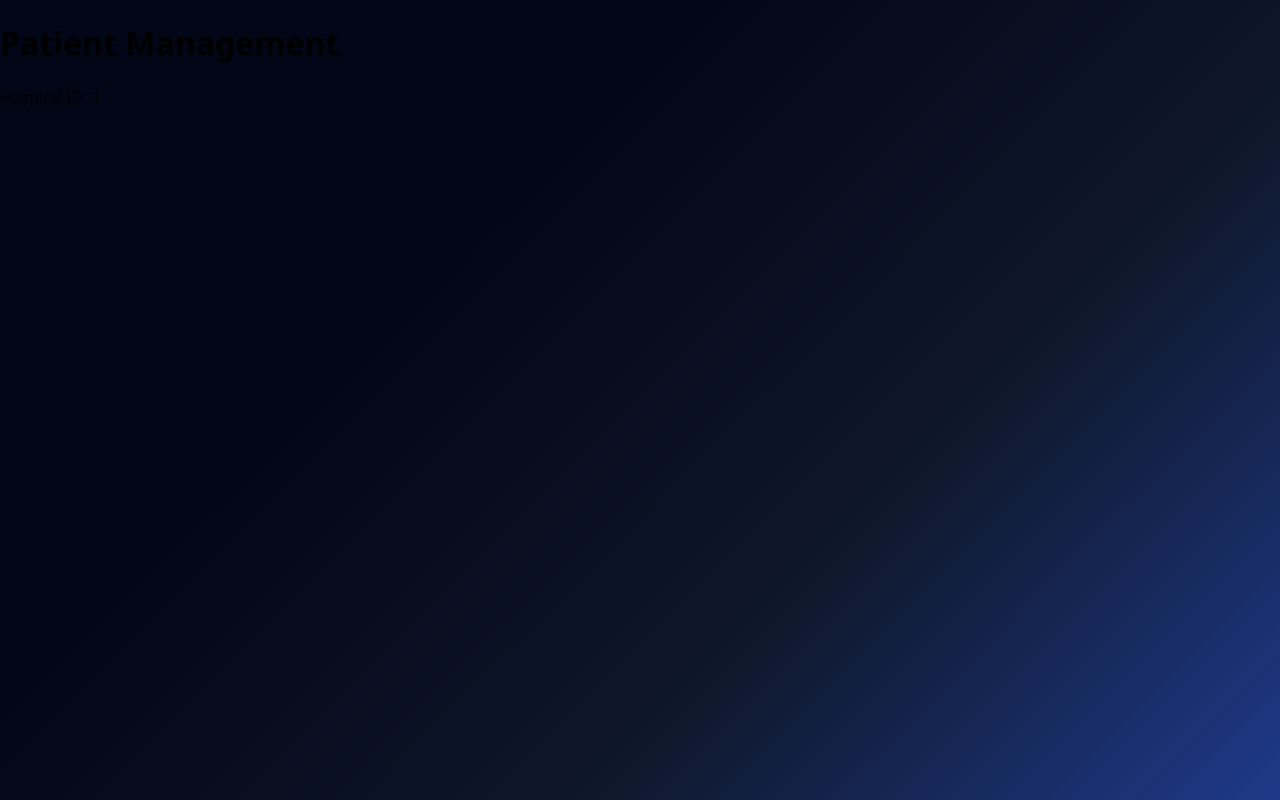
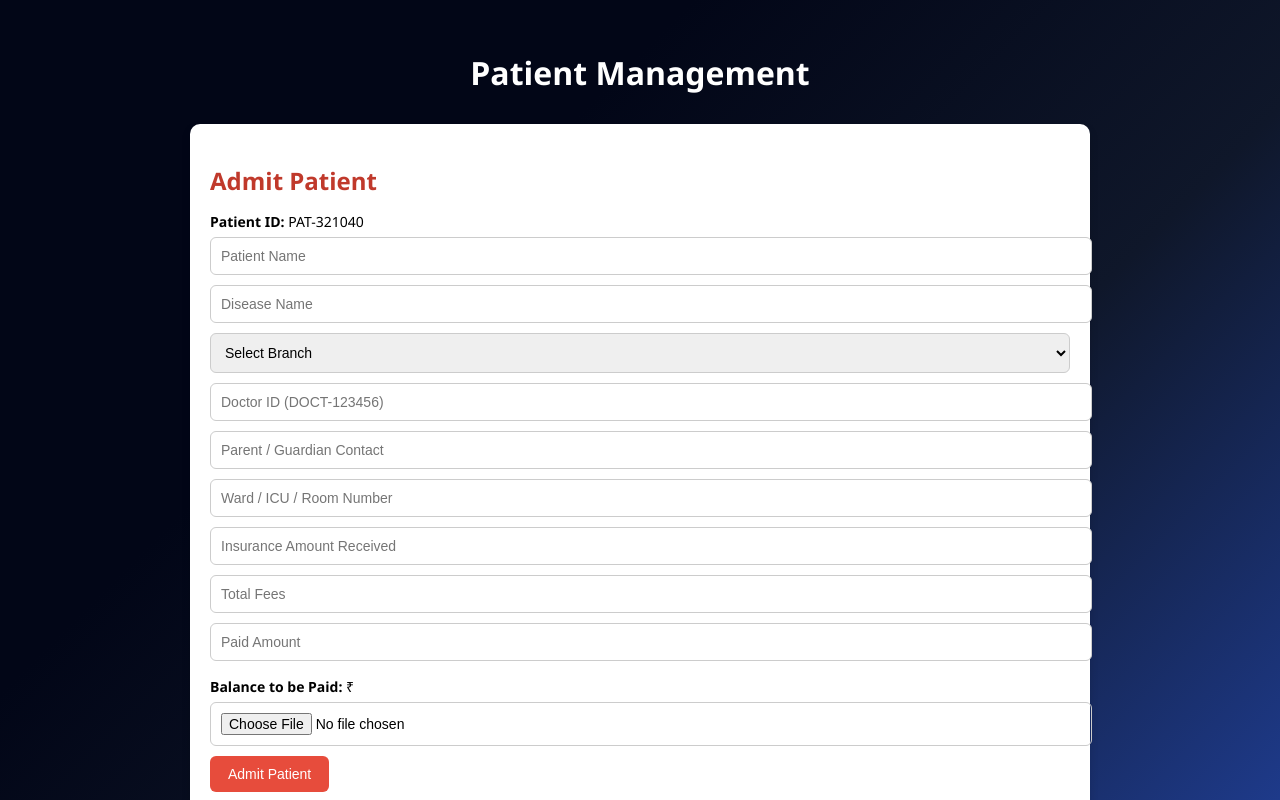
Before and after one commit to Shreyas-ven/DocRounds, a React (Create React App) app in the folder frontend/: page /hospital/1/patient-management in a window 1280 px wide. Shown: the top 800 px of the page. Built offline with nearby package versions, Linux system fonts and the light colour scheme.

Commit message:
Pushing saturday night

```diff
--- a/frontend/src/App.js
+++ b/frontend/src/App.js
@@ -17,6 +17,7 @@ import InsurancePage from "./pages/InsurancePage";
 import HospitalDashboard from "./pages/HospitalDashboard";
 import PatientManagement from "./pages/PatientManagement";
 import BloodRequirementManagement from "./pages/BloodRequirementManagement";
+import BloodBankDashboard from "./pages/BloodBankDashboard";
 
 function App() {
   return (
@@ -27,6 +28,7 @@ function App() {
         <Route path="/patient-login" element={<PatientLoginPage />} />
         <Route path="/hospital-login" element={<HospitalLoginPage />} />
         <Route path="/hospital-register" element={<HospitalRegisterPage />} />
+        <Route path="/blood-bank-dashboard" element={<BloodBankDashboard />} />
         <Route path="/contact" element={<ContactPage />} />
         <Route path="/terms" element={<TermsPage />} />
 
--- /dev/null
+++ b/frontend/src/pages/BloodBankDashboard.js
@@ -0,0 +1,94 @@
+import React, { useEffect, useState } from "react";
+import "../styles/BloodBankDashboard.css";
+
+function BloodBankDashboard() {
+  const [bloodRequests, setBloodRequests] = useState([]);
+
+  useEffect(() => {
+  fetch("http://localhost:5000/api/blood/all")
+    .then(res => res.json())
+    .then(data => setBloodRequests(data))
+    .catch(err => console.error(err));
+}, []);
+
+
+  const calculateRemainingTime = (date, time) => {
+    const target = new Date(`${date}T${time}`);
+    const now = new Date();
+    const diff = target - now;
+
+    if (diff <= 0) return "Time Over";
+
+    const hours = Math.floor(diff / (1000 * 60 * 60));
+    const minutes = Math.floor((diff / (1000 * 60)) % 60);
+
+    return `${hours}h ${minutes}m remaining`;
+  };
+
+  const handleDonate = async (id, donorName, donorContact) => {
+    await fetch(`http://localhost:5000/api/blood/donate/${id}`, {
+      method: "PUT",
+      headers: { "Content-Type": "application/json" },
+      body: JSON.stringify({ donorName, donorContact })
+    });
+
+    alert("Thank you for donating ❤️");
+
+    setBloodRequests(prev =>
+      prev.filter(b => b._id !== id)
+    );
+  };
+
+  return (
+    <div className="blood-dashboard">
+      <h1>🚨 Emergency Blood Requirement</h1>
+
+      <div className="blood-grid">
+        {bloodRequests.map(blood => {
+          let donorName = "";
+          let donorContact = "";
+
+          return (
+            <div className="blood-card" key={blood._id}>
+              <h2>{blood.bloodType} Blood Needed</h2>
+
+              <p>
+                Patient from <b>{blood.hospitalName}</b> suffering from{" "}
+                <b>{blood.disease}</b>
+              </p>
+
+              <p className="deadline">
+                ⏳ {calculateRemainingTime(
+                  blood.requiredBeforedate,
+                  blood.requiredBeforetime
+                )}
+              </p>
+
+              <input
+                type="text"
+                placeholder="Donor Name"
+                onChange={e => donorName = e.target.value}
+              />
+
+              <input
+                type="text"
+                placeholder="Donor Contact Number"
+                onChange={e => donorContact = e.target.value}
+              />
+
+              <button
+                onClick={() =>
+                  handleDonate(blood._id, donorName, donorContact)
+                }
+              >
+                Donate Blood
+              </button>
+            </div>
+          );
+        })}
+      </div>
+    </div>
+  );
+}
+
+export default BloodBankDashboard;
--- a/frontend/src/pages/BloodRequirementManagement.js
+++ b/frontend/src/pages/BloodRequirementManagement.js
@@ -85,7 +85,7 @@ function BloodRequirementManagement() {
         <input name="patientName" placeholder="Patient Name" value={form.patientName} onChange={handleChange} />
         <input name="patientId" placeholder="Patient ID" value={form.patientId} onChange={handleChange} />
         <input name="disease" placeholder="Disease" value={form.disease} onChange={handleChange} />
-        <input name="units" placeholder="Units Required" value={form.units} onChange={handleChange} />
+        <input name="units" placeholder="Units Required" value={form.units} onChange={handleChange} /> <br></br><br></br>
         <select
              name="bloodType"
              value={form.bloodType}
--- a/frontend/src/pages/HomePage.js
+++ b/frontend/src/pages/HomePage.js
@@ -21,7 +21,7 @@ function HomePage() {
 
         <button className="menu-btn" onClick={() => navigate("/insurance")}> Insurance Details </button>
         <button className="menu-btn">Medicine Details</button>
-        <button className="menu-btn">Blood Requirements</button>
+        <button className="menu-btn" onClick={() => navigate("/blood-bank-dashboard")}>Blood Requirements</button>
 
         <button className="menu-btn" onClick={() => navigate("/emergency")}> Emergency Contact </button>
 
--- a/frontend/src/pages/InsurancePage.js
+++ b/frontend/src/pages/InsurancePage.js
@@ -19,8 +19,7 @@ function InsurancePage() {
       <div className="insurance-grid">
         {providers.map((p, index) => (
           <div className="insurance-card" key={index}>
-            <h3>{p.providerName}</h3>
-            <p><strong>Type:</strong> {p.type}</p>
+            <h3>{p.companyName}</h3>
             <p><strong>Contact:</strong> {p.phone}</p>
             <a
               href={p.website}
--- a/frontend/src/pages/PatientManagement.js
+++ b/frontend/src/pages/PatientManagement.js
@@ -1,13 +1,186 @@
-import React from "react";
-import { useParams } from "react-router-dom";
+import React, { useState } from "react";
+import "../styles/PatientManagement.css";
 
 function PatientManagement() {
-  const { hospitalId } = useParams();
+
+  const generatePatientId = () =>
+    `PAT-${Math.floor(100000 + Math.random() * 900000)}`;
+
+  const [patient, setPatient] = useState({
+    patientId: generatePatientId(),
+    patientName: "",
+    disease: "",
+    branch: "",
+    doctorId: "",
+    guardianNumber: "",
+    wardNumber: "",
+    insuranceClaim: "",
+    totalFees: "",
+    paidFees: "",
+    balance: "",
+    patientImage: null
+  });
+
+  const [dischargeId, setDischargeId] = useState("");
+
+  // ================= HANDLE INPUT =================
+  const handleChange = (e) => {
+    const { name, value } = e.target;
+
+    let updated = { ...patient, [name]: value };
+
+    if (name === "totalFees" || name === "paidFees") {
+      updated.balance =
+        (updated.totalFees || 0) - (updated.paidFees || 0);
+    }
+
+    setPatient(updated);
+  };
+
+  const handleImage = (e) => {
+    setPatient({ ...patient, patientImage: e.target.files[0] });
+  };
+
+  // ================= ADMIT PATIENT =================
+  const admitPatient = async () => {
+    const formData = new FormData();
+
+    Object.keys(patient).forEach(key => {
+      formData.append(key, patient[key]);
+    });
+
+    await fetch("http://localhost:5000/api/patient/admit", {
+      method: "POST",
+      body: formData
+    });
+
+    alert("Patient admitted successfully ✅");
+
+    setPatient({
+      patientId: generatePatientId(),
+      patientName: "",
+      disease: "",
+      branch: "",
+      doctorId: "",
+      guardianNumber: "",
+      wardNumber: "",
+      insuranceClaim: "",
+      totalFees: "",
+      paidFees: "",
+      balance: "",
+      patientImage: null
+    });
+  };
+
+  // ================= DISCHARGE PATIENT =================
+  const dischargePatient = async () => {
+    await fetch(
+      `http://localhost:5000/api/patient/discharge/${dischargeId}`,
+      { method: "DELETE" }
+    );
+
+    alert("Patient discharged successfully 🏥");
+    setDischargeId("");
+  };
 
   return (
-    <div>
+    <div className="patient-container">
+
       <h1>Patient Management</h1>
-      <p>Hospital ID: {hospitalId}</p>
+
+      {/* ================= ADMIT PATIENT ================= */}
+      <div className="patient-card">
+        <h2>Admit Patient</h2>
+
+        <p><b>Patient ID:</b> {patient.patientId}</p>
+
+        <input
+          name="patientName"
+          placeholder="Patient Name"
+          value={patient.patientName}
+          onChange={handleChange}
+        />
+
+        <input
+          name="disease"
+          placeholder="Disease Name"
+          value={patient.disease}
+          onChange={handleChange}
+        />
+
+        <select name="branch" value={patient.branch} onChange={handleChange}>
+          <option value="">Select Branch</option>
+          <option>Neurology</option>
+          <option>Cardiology</option>
+          <option>Orthopedics</option>
+          <option>Oncology</option>
+          <option>Pediatrics</option>
+        </select>
+
+        <input
+          name="doctorId"
+          placeholder="Doctor ID (DOCT-123456)"
+          value={patient.doctorId}
+          onChange={handleChange}
+        />
+
+        <input
+          name="guardianNumber"
+          placeholder="Parent / Guardian Contact"
+          value={patient.guardianNumber}
+          onChange={handleChange}
+        />
+
+        <input
+          name="wardNumber"
+          placeholder="Ward / ICU / Room Number"
+          value={patient.wardNumber}
+          onChange={handleChange}
+        />
+
+        <input
+          name="insuranceClaim"
+          placeholder="Insurance Amount Received"
+          value={patient.insuranceClaim}
+          onChange={handleChange}
+        />
+
+        <input
+          name="totalFees"
+          placeholder="Total Fees"
+          value={patient.totalFees}
+          onChange={handleChange}
+        />
+
+        <input
+          name="paidFees"
+          placeholder="Paid Amount"
+          value={patient.paidFees}
+          onChange={handleChange}
+        />
+
+        <p><b>Balance to be Paid:</b> ₹{patient.balance}</p>
+
+        <input type="file" onChange={handleImage} />
+
+        <button onClick={admitPatient}>Admit Patient</button>
+      </div>
+
+      {/* ================= DISCHARGE PATIENT ================= */}
+      <div className="patient-card danger">
+        <h2>Discharge Patient</h2>
+
+        <input
+          placeholder="Enter Patient ID (PAT-123456)"
+          value={dischargeId}
+          onChange={e => setDischargeId(e.target.value)}
+        />
+
+        <button className="danger-btn" onClick={dischargePatient}>
+          Discharge Patient
+        </button>
+      </div>
+
     </div>
   );
 }
--- /dev/null
+++ b/frontend/src/styles/BloodBankDashboard.css
@@ -0,0 +1,59 @@
+.blood-dashboard {
+  padding: 40px;
+  background: linear-gradient(135deg, #020617, #0f172a);
+  min-height: 100vh;
+  color: white;
+}
+
+.blood-dashboard h1 {
+  text-align: center;
+  margin-bottom: 30px;
+}
+
+.blood-grid {
+  display: grid;
+  grid-template-columns: repeat(auto-fit, minmax(320px, 1fr));
+  gap: 20px;
+}
+
+.blood-card {
+  background: rgba(255, 255, 255, 0.1);
+  backdrop-filter: blur(10px);
+  border-radius: 16px;
+  padding: 20px;
+  box-shadow: 0 0 20px rgba(0, 0, 0, 0.4);
+}
+
+.blood-card h2 {
+  color: #ef4444;
+}
+
+.deadline {
+  color: #facc15;
+  font-weight: bold;
+}
+
+.blood-card input {
+  width: 100%;
+  padding: 10px;
+  margin-top: 10px;
+  border-radius: 8px;
+  border: none;
+  outline: none;
+}
+
+.blood-card button {
+  margin-top: 15px;
+  width: 100%;
+  padding: 10px;
+  background: #dc2626;
+  color: white;
+  border: none;
+  border-radius: 8px;
+  font-weight: bold;
+  cursor: pointer;
+}
+
+.blood-card button:hover {
+  background: #b91c1c;
+}
--- a/frontend/src/styles/BloodRequirement.css
+++ b/frontend/src/styles/BloodRequirement.css
@@ -1,7 +1,7 @@
 /* ===== MAIN CONTAINER ===== */
 .blood-container {
   padding: 30px;
-  max-width: 1700px;
+  max-width: 1600px;
   margin: auto;
 }
 
@@ -48,7 +48,7 @@
 
 /* Inputs */
 .blood-card input {
-  width: 90%;
+  width: 70%;
   padding: 8px;
   margin-bottom: 8px;
   border-radius: 6px;
@@ -84,11 +84,12 @@
 /* Text spacing */
 .blood-card p {
   margin: 4px 0;
+  color:#ccc
 }
 
 
 .blood-select {
-  width: 94%;
+  width: 104%;
   padding: 10px;
   margin-bottom: 10px;
   border-radius: 6px;
--- /dev/null
+++ b/frontend/src/styles/PatientManagement.css
@@ -0,0 +1,66 @@
+.patient-container {
+  max-width: 900px;
+  margin: auto;
+  padding: 30px;
+}
+
+.patient-container h1 {
+  text-align: center;
+  color: #ffffff;
+  margin-bottom: 30px;
+}
+
+.patient-card {
+  background: #ffffff;
+  padding: 20px;
+  border-radius: 10px;
+  box-shadow: 0 4px 10px rgba(0,0,0,0.12);
+  margin-bottom: 30px;
+}
+
+.patient-card h2 {
+  color: #c0392b;
+  margin-bottom: 15px;
+}
+
+.patient-card input,
+.patient-card select {
+  width: 100%;
+  padding: 10px;
+  margin-bottom: 10px;
+  border-radius: 6px;
+  border: 1px solid #ccc;
+  font-size: 14px;
+}
+
+.patient-card p {
+  margin: 6px 0;
+  font-size: 14px;
+}
+
+.patient-card button {
+  background: #e74c3c;
+  color: white;
+  border: none;
+  padding: 10px 18px;
+  border-radius: 6px;
+  cursor: pointer;
+  font-size: 14px;
+}
+
+.patient-card button:hover {
+  background: #c0392b;
+}
+
+/* Danger Section */
+.patient-card.danger {
+  border: 2px solid #e74c3c;
+}
+
+.danger-btn {
+  background: #555;
+}
+
+.danger-btn:hover {
+  background: #333;
+}
```
Also changed, not shown: 2 other files (tests, documents, lock files or other folders).
